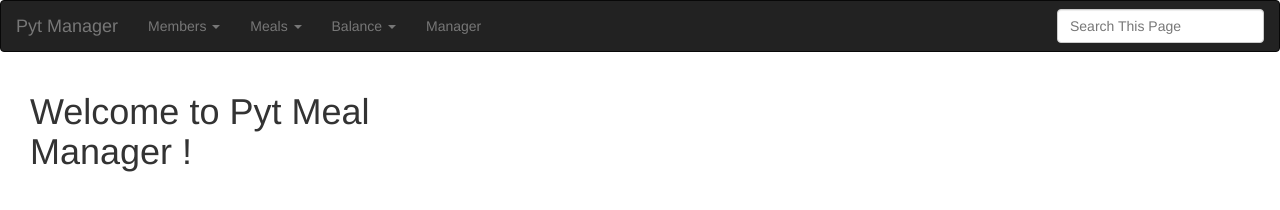
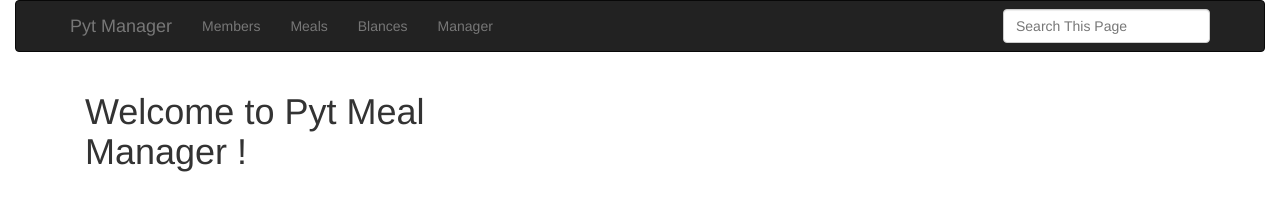
Before and after one commit to thesabbir/pyt, a plain HTML site: page static/index.html in a window 1280 px wide. Drawn offline with Linux system fonts and the light colour scheme.

Commit message:
Navigation

```diff
--- a/static/index.html
+++ b/static/index.html
@@ -10,38 +10,21 @@
     <link rel="stylesheet" href="css/style.css">
 </head>
 <body ng-controller="AppCtrl">
-
+<div class="container-fluid">
     <nav class="navbar navbar-inverse" role="navigation">
-    <div class="container-fluid">
+        <div class="container">
             <!-- Brand and toggle get grouped for better mobile display -->
             <div class="navbar-header">
                 <a class="navbar-brand" href=/#!/">Pyt Manager</a>
             </div>
 
             <ul class="nav navbar-nav">
-            <li class="dropdown">
-                <a href="#" class="dropdown-toggle" data-toggle="dropdown">Members <span class="caret"></span></a>
-                <ul class="dropdown-menu" role="menu">
-                    <li><a href="/#!/members">List All</a></li>
-                    <li><a href="/#!/members/new">Add New</a></li>
-                </ul>
-            </li>
-            <li class="dropdown">
-                <a href="#" class="dropdown-toggle" data-toggle="dropdown">Meals <span class="caret"></span></a>
-                <ul class="dropdown-menu" role="menu">
-                    <li><a href="/#!/meals">List All</a></li>
-                    <li><a href="/#!/meals/new">Add New</a></li>
-                </ul>
-            </li>
-            <li class="dropdown">
-                <a href="#" class="dropdown-toggle" data-toggle="dropdown">Balance <span class="caret"></span></a>
-                <ul class="dropdown-menu" role="menu">
-                    <li><a href="/#!/balances">List All</a></li>
-                    <li><a href="/#!/balances/new">New Entry</a></li>
-                </ul>
-            </li>
+                <li><a href="/#!/members">Members</a></li>
+                <li><a href="/#!/meals">Meals</a></li>
+                <li><a href="/#!/balances">Blances</a></li>
                 <li><a href="/#!/manager">Manager</a></li>
             </ul>
+
             <form class="navbar-form navbar-right" role="search">
                 <div class="form-group">
                     <input type="text" class="form-control" placeholder="Search This Page">
@@ -50,10 +33,10 @@
         </div>
         <!-- /.container-fluid -->
     </nav>
-<div class="container-fluid">
+    <div class="container">
         <div ng-view></div>
     </div>
-
+</div>
 <script src="js/angular.js"></script>
 <script src="js/angular-route.js"></script>
 <script src="js/ui-bootstrap-tpls-0.11.0.js"></script>
```
Lines whose indentation alone changed are shown as unchanged.
